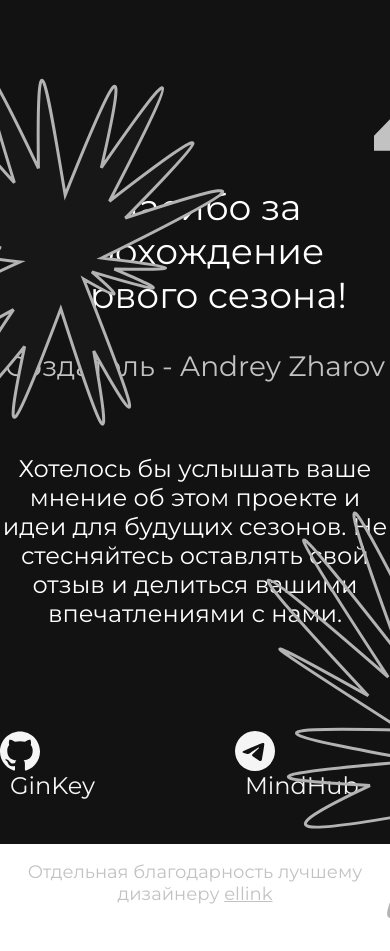
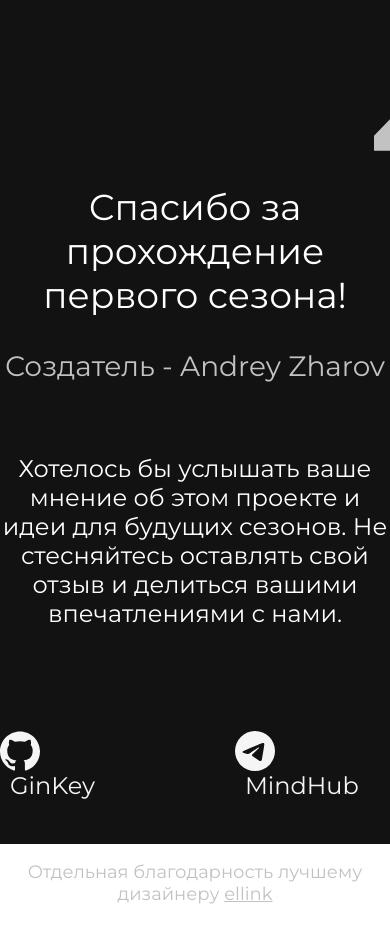
Before and after one commit to GinKey/reactstart, a React (Create React App) app: page /second in a window 390 px wide. Shown: the top 951 px of the page. After the commit the page ends 921 px from the top, so only its background shows below. Built offline with nearby package versions, Linux system fonts and the light colour scheme.

Commit message:
Hide logo

```diff
--- a/src/Components/style2.css
+++ b/src/Components/style2.css
@@ -77,3 +77,15 @@ span.ellink{
     line-height: normal;
     text-decoration-line: underline;
 }
+
+@media (max-width: 1200px) {
+    .hide-on-small-screen {
+        display: none;
+    }
+}
+
+@media (max-width: 900px) {
+    .hide-on-small-screen2 {
+        display: none;
+    }
+}
--- a/src/Pages/SecondPage.js
+++ b/src/Pages/SecondPage.js
@@ -1,4 +1,4 @@
-import React, {useState} from 'react';
+import React from 'react';
 import '../Components/style2.css'
 import '../Components/fonts.css'
 import git_img from '../Components/final_page_icons/git_img.svg'
@@ -17,7 +17,7 @@ function SecondPage() {
                         Спасибо за прохождение первого сезона!
                     </p>
                     <img style={{position: "absolute", marginTop:"70px", marginLeft: "700px"}} src={vector} alt="лого"/>
-                    <img style={{position: "absolute", marginTop:"70px", marginRight: "70%"}} src={vectorLeft} alt="вектор1"/>
+                    <img className="hide-on-small-screen" style={{position: "absolute", marginTop:"70px", marginRight: "65%"}} src={vectorLeft} alt="вектор1"/>
                 </div>
                 <div className="creator">
                     <p  style={{marginTop: "50px", width: "534px", height:"63px"}}>
@@ -48,7 +48,7 @@ function SecondPage() {
                 </div>
                 <div className="elli" style={{marginTop: "61px"}}>
                     <p style={{width: "382px"}}>Отдельная благодарность лучшему дизайнеру <span className="ellink">ellink</span></p>
-                    <img style={{position: "absolute", marginTop:"-350px", marginLeft: "88%"}} src={vectorBot} alt="вектор2"/>
+                    <img className="hide-on-small-screen2" style={{position: "absolute", marginTop:"-350px", marginLeft: "88%"}} src={vectorBot} alt="вектор2"/>
                 </div>
             </div>
         </div>
```
